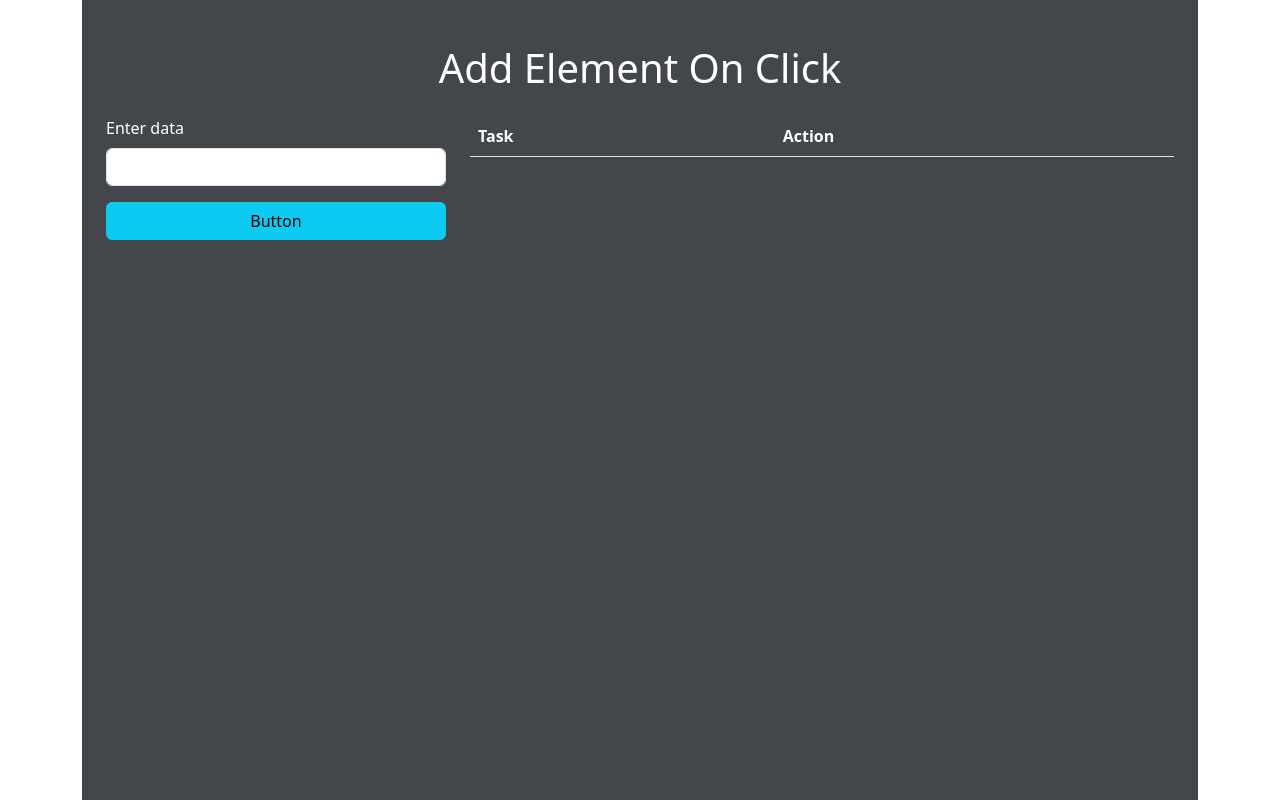
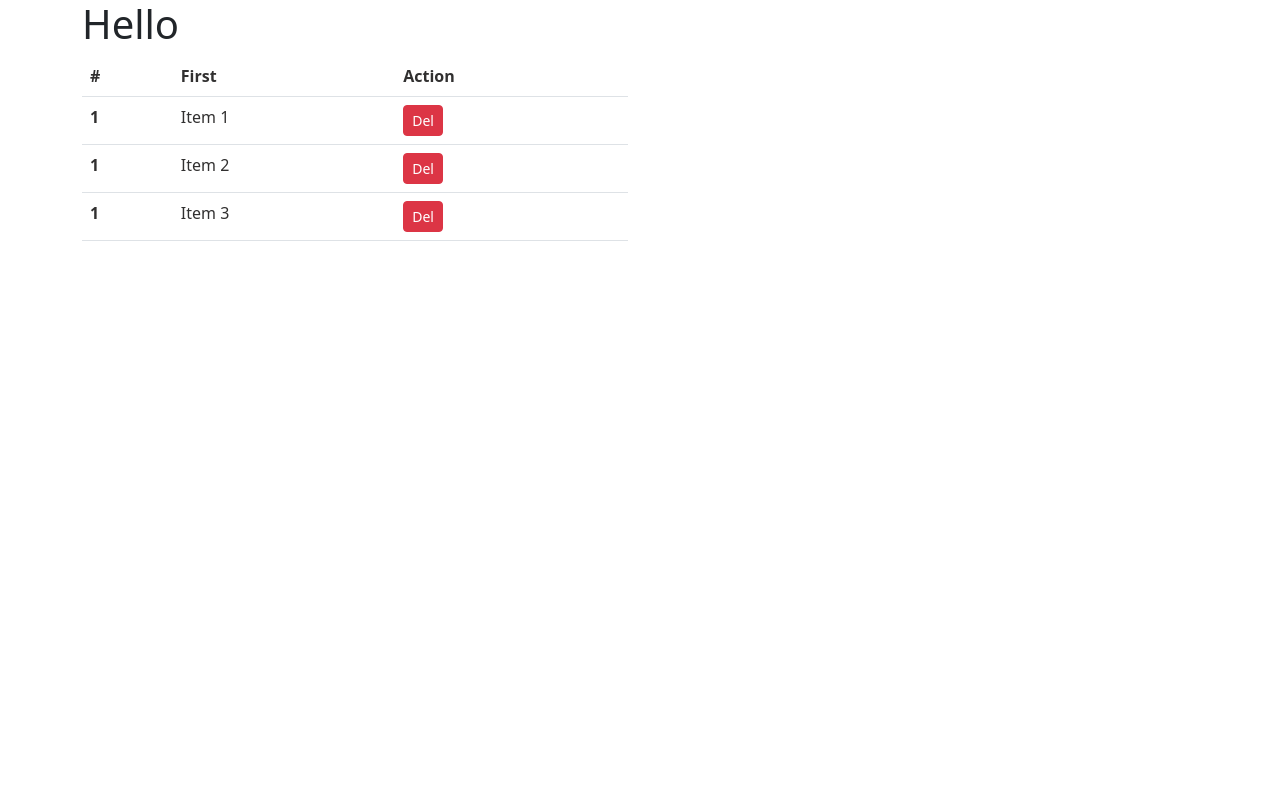
Before and after one commit to codepoint2020/react_playground, a React (Create React App) app: page / in a window 1280 px wide. Built offline with nearby package versions, Linux system fonts and the light colour scheme.

Commit message:
added simple remove item in a list app

```diff
--- /dev/null
+++ b/src/Remov.js
@@ -0,0 +1,51 @@
+import { useState } from "react";
+import "./style.css";
+
+function Remov() {
+
+    const [list, setList] = useState(['Item 1','Item 2', 'Item 3']);
+
+    function removeHandle(index) {
+        const newList = [...list];
+        newList.splice(index, 1);
+        setList(newList);
+    }
+
+    return (
+        <>
+            <div class="container">
+                <h1>Hello</h1>
+                <div class="row">
+                    <div class="col-md-6">
+                        <table class="table">
+                        <thead class="thead-dark">
+                            <tr>
+                            <th scope="col">#</th>
+                            <th scope="col">First</th>
+                            <th scope="col">Action</th>
+
+                            </tr>
+                        </thead>
+                        <tbody>
+                            {list.map((item, index) => (
+                                 <tr key={index}>
+                                    <th scope="row">1</th>
+                                    <td>{item}</td>
+                                    <td>
+                                        <button
+                                        class="btn btn-sm btn-danger" onClick={() => removeHandle(index)}
+                                        >Del
+                                        </button>
+                                    </td>
+                                </tr>
+                            ))}
+                        </tbody>
+                        </table>
+                    </div>
+                </div>
+            </div>
+        </>
+    )
+}
+
+export default Remov;
--- a/src/index.js
+++ b/src/index.js
@@ -1,6 +1,7 @@
 import React from 'react';
 import ReactDOM from 'react-dom/client';
-import CreateElems from './CreateElems';
+import Remov from './Remov';
+// import CreateElems from './CreateElems';
 // import App from './App';
 
 import './bootstrap.css'
@@ -9,8 +10,7 @@ import reportWebVitals from './reportWebVitals';
 const root = ReactDOM.createRoot(document.getElementById('root'));
 root.render(
   <React.StrictMode>
-    {/* <App /> */}
-    <CreateElems />
+    <Remov />
   </React.StrictMode>
 );
 
--- a/src/style.css
+++ b/src/style.css
@@ -6,5 +6,5 @@
 }
 
 table {
-    color: #fff !important;
+    color: #313030 !important;
 }
```
